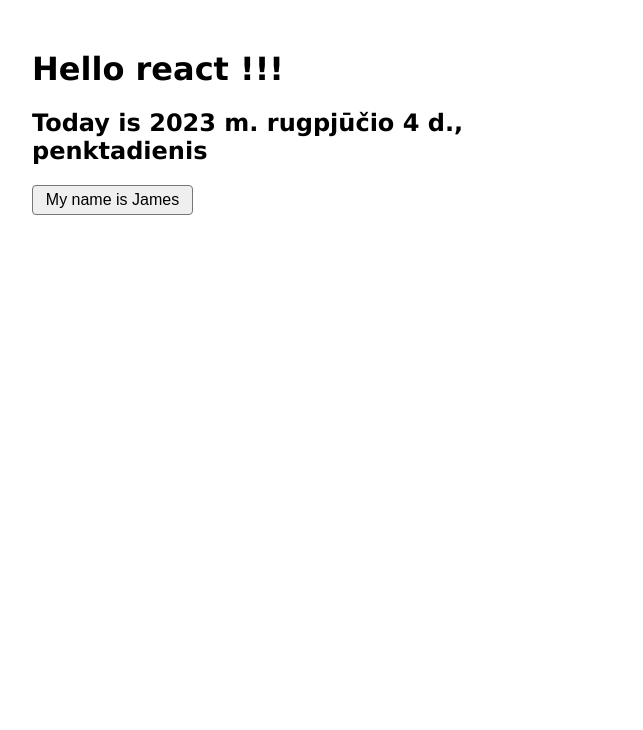
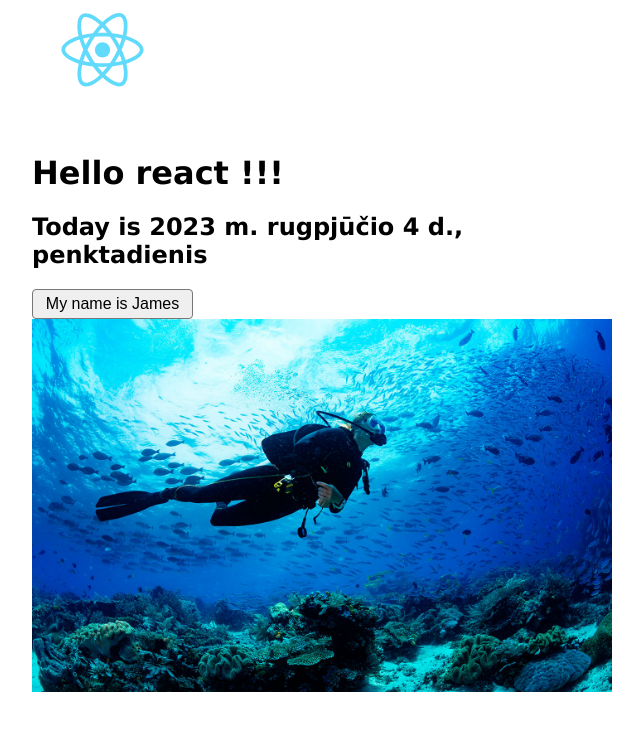
Before and after one commit to MariusCodeAcademy/feu8_1-react-cra, a React (Create React App) app: page / in a window 1280 px wide. Shown: the top 730 px of the page, without its empty margins (318-961 px from the left). Built offline with nearby package versions, Linux system fonts and the light colour scheme.

Commit message:
sturc img

```diff
--- a/src/App.js
+++ b/src/App.js
@@ -1,12 +1,12 @@
-import logo from './logo.svg';
-import './common.css';
-import './App.css';
+import logo from './assets/logo.svg';
+import './style/common.css';
+import './style/App.css';
 
 // funkcinis komponentas yra funkcija prasideda diziaja raide
 // grazina jsx
 function MainBtn() {
   const username = 'James';
-  console.log('username ===', username);
+  // console.log('username ===', username);
   return <button>My name is {username}</button>;
 }
 
@@ -15,9 +15,11 @@ function App() {
   const formatedDate = now.toLocaleString('LT-lt', { dateStyle: 'full' });
   return (
     <div className='App container'>
+      <img height='100' src={logo} alt='logotipas' />
       <h1>Hello react !!!</h1>
       <h2>Today is {formatedDate}</h2>
       <MainBtn />
+      <img src='/img/diver.jpg' alt='logo' />
     </div>
   );
 }
```
Also changed, not shown: public/img/diver.jpg (added), src/assets/logo.svg (renamed from src/logo.svg), src/style/App.css (renamed from src/App.css), src/style/common.css (renamed from src/common.css).
